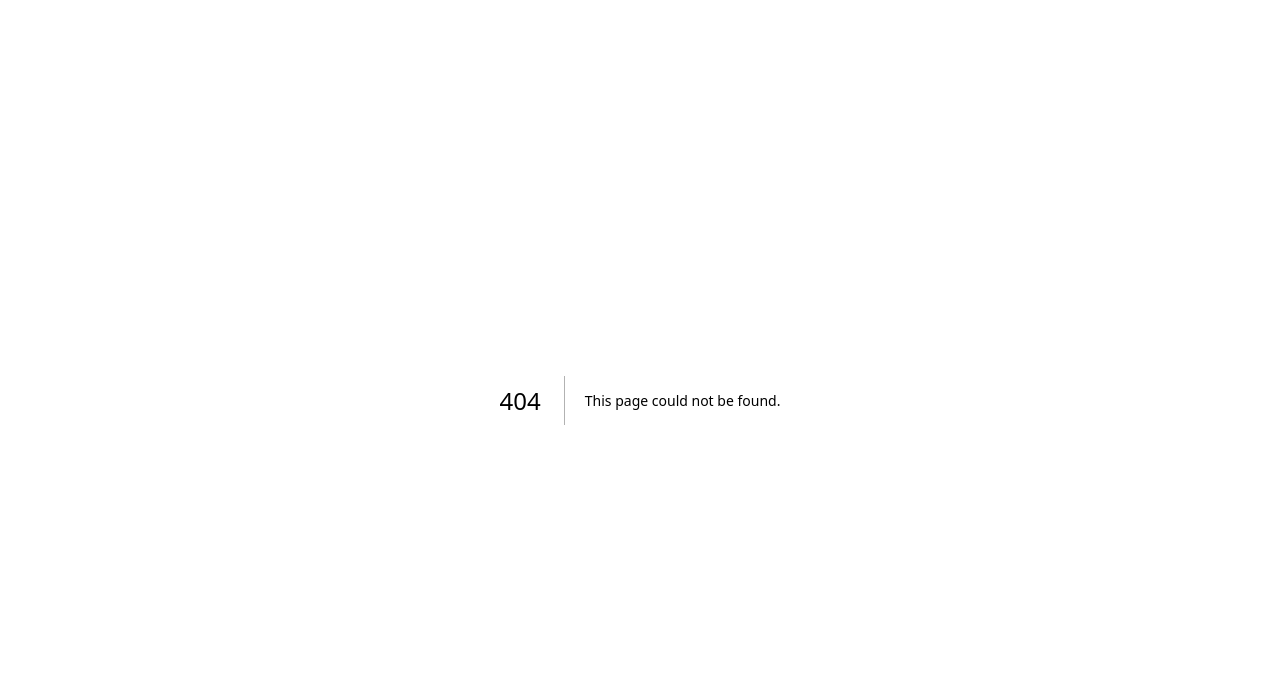
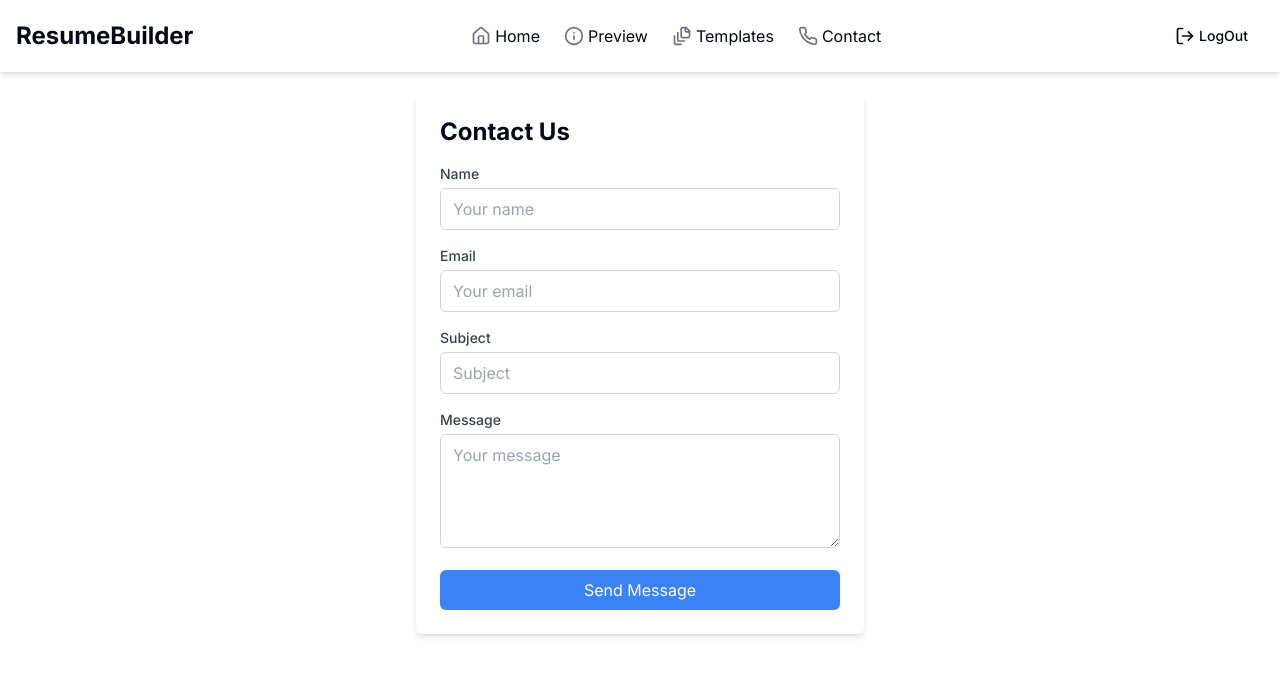
Before and after one commit to gurleenkaur19/Resume-Builder, a Next.js app: page /resume/contact in a window 1280 px wide. Before the commit this address had no page. Shown: the top 676 px of the page. Built offline with nearby package versions, Linux system fonts and the light colour scheme.

Commit message:
contact us page added

```diff
--- /dev/null
+++ b/src/app/resume/contact/page.tsx
@@ -0,0 +1,62 @@
+import React from 'react';
+
+const ContactForm = () => {
+  return (
+    <div className="max-w-md mx-auto p-6 bg-white shadow-md rounded-md mt-5">
+      <h2 className="text-2xl font-bold mb-4">Contact Us</h2>
+      <form>
+        <div className="mb-4">
+          <label className="block text-sm font-medium text-gray-700 mb-1">
+            Name
+          </label>
+          <input
+            type="text"
+            className="w-full px-3 py-2 border border-gray-300 rounded-md"
+            placeholder="Your name"
+            required
+          />
+        </div>
+        <div className="mb-4">
+          <label className="block text-sm font-medium text-gray-700 mb-1">
+            Email
+          </label>
+          <input
+            type="email"
+            className="w-full px-3 py-2 border border-gray-300 rounded-md"
+            placeholder="Your email"
+            required
+          />
+        </div>
+        <div className="mb-4">
+          <label className="block text-sm font-medium text-gray-700 mb-1">
+            Subject
+          </label>
+          <input
+            type="text"
+            className="w-full px-3 py-2 border border-gray-300 rounded-md"
+            placeholder="Subject"
+          />
+        </div>
+        <div className="mb-4">
+          <label className="block text-sm font-medium text-gray-700 mb-1">
+            Message
+          </label>
+          <textarea
+            className="w-full px-3 py-2 border border-gray-300 rounded-md"
+            placeholder="Your message"
+            rows={4}
+            required
+          ></textarea>
+        </div>
+        <button
+          type="submit"
+          className="w-full bg-blue-500 text-white py-2 px-4 rounded-md hover:bg-blue-600 transition-colors"
+        >
+          Send Message
+        </button>
+      </form>
+    </div>
+  );
+};
+
+export default ContactForm;
--- a/src/components/header/headerData.ts
+++ b/src/components/header/headerData.ts
@@ -18,7 +18,7 @@ const navItems: NavItemType[] = [
   },
   {
     title: "Contact",
-    href: "/resume/Contact",
+    href: "/resume/contact",
     icon: "PhoneIcon",
   },
 ];
```
Also changed, not shown: src/app/resume/templates/page.tsx (added).
